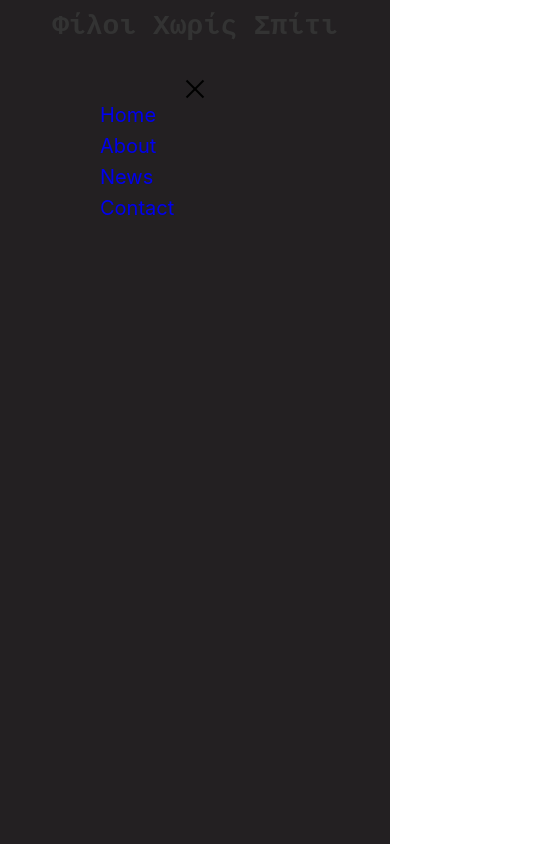
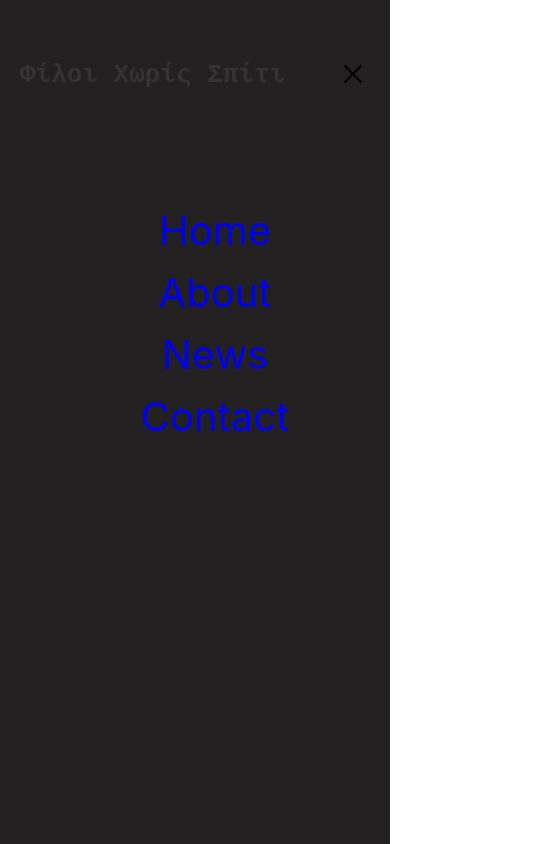
Before and after one commit to plexistrat/next-personal-blog, a Next.js app: page / in a window 390 px wide. Both pictures are taken after a click on the button "Toggle navigation". Shown: the top 844 px of the page, 538 px wide, since content can reach past the window. Built offline with nearby package versions, Linux system fonts and the light colour scheme.

Commit message:
nav-OK,footer-OK

```diff
--- a/components/Footer/Footer.module.css
+++ b/components/Footer/Footer.module.css
@@ -8,9 +8,9 @@
   align-items: center;
   justify-content: space-around;
 
- {@media screen and (max-width: 750px)
-
-}
+  @media screen and (max-width: 800px) {
+    flex-direction: column;
+  }
 }
 
 .contact {
@@ -25,7 +25,7 @@
 
 .social {
   display: flex;
-  flex-direction: column;
+  /* flex-direction: column; */
   gap: 10px;
 }
 
@@ -40,7 +40,6 @@
 }
 
 .social a:hover {
-  text-decoration: underline;
   transition: all 0.3s ease-in-out;
   transform: scale(1.1);
 }
@@ -63,7 +62,6 @@
 }
 
 .newsletterForm input {
-  color: #aca6a6;
   padding: 8px;
   font-size: 14px;
   border: none;
@@ -84,7 +82,7 @@
 }
 
 .newsletterForm button:hover {
-  background-color: #9b9999;
+  background-color: #f7f5f5;
 }
 
 .scrollTopButton {
@@ -115,14 +113,20 @@
     font-size: 12px;
   }
 
+  @media screen and (max-width: 800px) {
+    display: flex;
+    flex-direction: column;
+    align-items: center;
+    padding-left: 20px;
+    padding-right: 20px;
+  }
+
   @media screen and (max-width: 500px) {
     font-size: 10px;
   }
 }
 .copyright {
-  font-size: 12px;
+  font-size: 14px;
   color: #333333;
   text-align: center;
-  margin-top: 5px;
-  margin-bottom: 10px;
 }
--- a/components/Navbar/MenuList.module.css
+++ b/components/Navbar/MenuList.module.css
@@ -7,33 +7,33 @@
   width: 100%;
   height: 100vh;
   background-color: rgb(35, 32, 34);
-  padding: 200px;
   z-index: -80;
+}
+.menuListItems {
+  display: flex;
+  flex-direction: column;
+  align-items: center;
+  list-style: none;
+  padding-top: 200px;
+  margin: 0;
 
   @media screen and (max-width: 500px) {
-    padding: 100px;
+    align-items: center;
+    justify-content: center;
+  }
+
+  @media screen and (max-width: 398px) {
   }
 }
-.menuListItems {
-  color: rgb(36, 27, 27);
 
-  display: flex;
-  flex-direction: column;
-  list-style: none;
-  padding: 0;
-  margin: 0;
-}
 .menuListItem {
-  /* color: rgb(36, 27, 27); */
   text-decoration: none;
   cursor: pointer;
-  font-size: 20px;
+  font-size: 40px;
 }
 .menuListItem:hover {
-  color: rgb(41, 26, 26);
-  font-size: 22px;
-  text-decoration: underline;
+  color: rgb(255, 255, 255);
+  font-size: 45px;
   transition: all 0.3s ease-in-out;
   transform: scale(1.1);
-  font-weight: bold;
 }
--- a/components/Navbar/Navbar.module.css
+++ b/components/Navbar/Navbar.module.css
@@ -2,7 +2,6 @@
   display: flex;
   align-items: center;
   justify-content: space-between;
-  /* flex-direction: column; */
   width: 100%;
   height: 90px;
   background-color: #ff914d;
@@ -10,47 +9,39 @@
   position: fixed;
   top: 0;
 
-  @media screen and (max-width: 480px) {
-    display: flex;
-    flex-direction: column;
-    align-items: center;
-    justify-content: center;
+  @media screen and (max-width: 481px) {
+    height: 150px;
+    padding: 10px 20px;
+  }
+  @media screen and (max-width: 370px) {
+    padding: 5px 5px;
+  }
+  @media screen and (max-width: 330px) {
+    justify-content: space-evenly;
+    padding: 0px;
   }
 }
 
 .navbarTitle {
-  /* margin-left: 50px; */
   color: #333333;
   font-size: 45px;
   font-family: 'Courier New', Courier, monospace;
+  cursor: pointer;
 
   @media screen and (max-width: 900px) {
     display: flex;
+    align-items: center;
+    justify-content: center;
     font-size: 35px;
   }
   @media screen and (max-width: 480px) {
     display: flex;
-    font-size: 28px;
+    font-size: 26px;
   }
-  @media screen and (max-width: 313px) {
+
+  @media screen and (max-width: 370px) {
     display: flex;
     font-size: 22px;
-  }
-  @media screen and (max-width: 252px) {
-    display: flex;
-    font-size: 20px;
-  }
-  @media screen and (max-width: 232px) {
-    display: flex;
-    font-size: 18px;
-  }
-  @media screen and (max-width: 212px) {
-    display: flex;
-    font-size: 16px;
-  }
-  @media screen and (max-width: 192px) {
-    display: flex;
-    font-size: 14px;
   }
 }
 
@@ -71,7 +62,7 @@
     gap: 10px;
   }
 
-  @media screen and (max-width: 700px) {
+  @media screen and (max-width: 730px) {
     display: none;
   }
 }
--- a/components/Navbar/NavbarBurger.module.css
+++ b/components/Navbar/NavbarBurger.module.css
@@ -1,11 +1,7 @@
 .burgerButton {
   display: none;
 
-  @media screen and (max-width: 700px) {
+  @media screen and (max-width: 730px) {
     display: block;
   }
-
-  @media screen and (max-width: 313px) {
-    margin-bottom: 15px;
-  }
 }
--- a/pages/index.tsx
+++ b/pages/index.tsx
@@ -1,6 +1,6 @@
 // import { ColorSchemeToggle } from '../components/ColorSchemeToggle/ColorSchemeToggle';
+import { ArticlesCardsGrid } from '@/components/ArticlesCards/ArticlesCardsGrid';
 // import { Welcome } from '../components/Welcome/Welcome';
-import { ArticlesCardsGrid } from '@/components/ArticlesCards/ArticlesCardsGrid';
 import styles from './index.module.css';
 
 export default function HomePage() {
```
